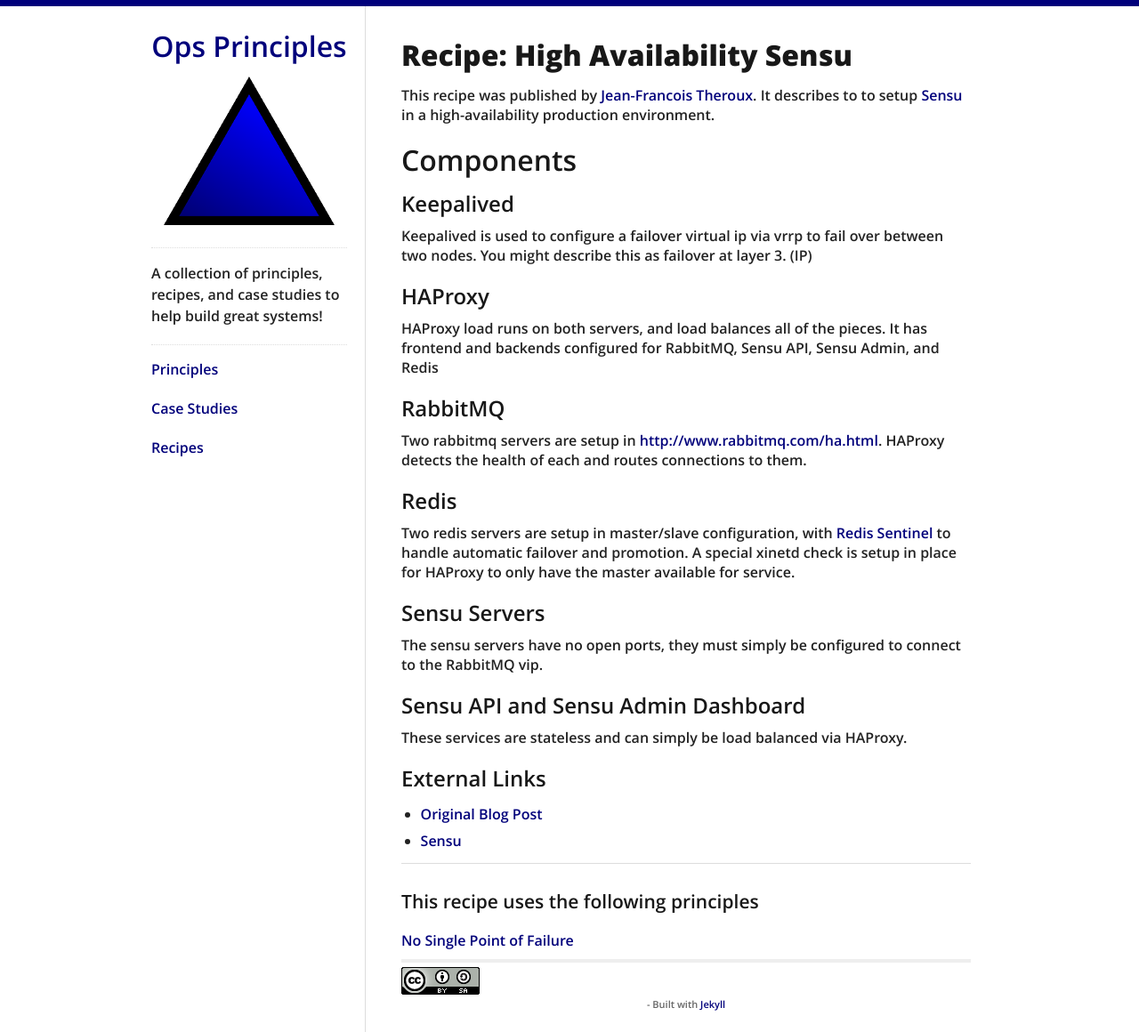
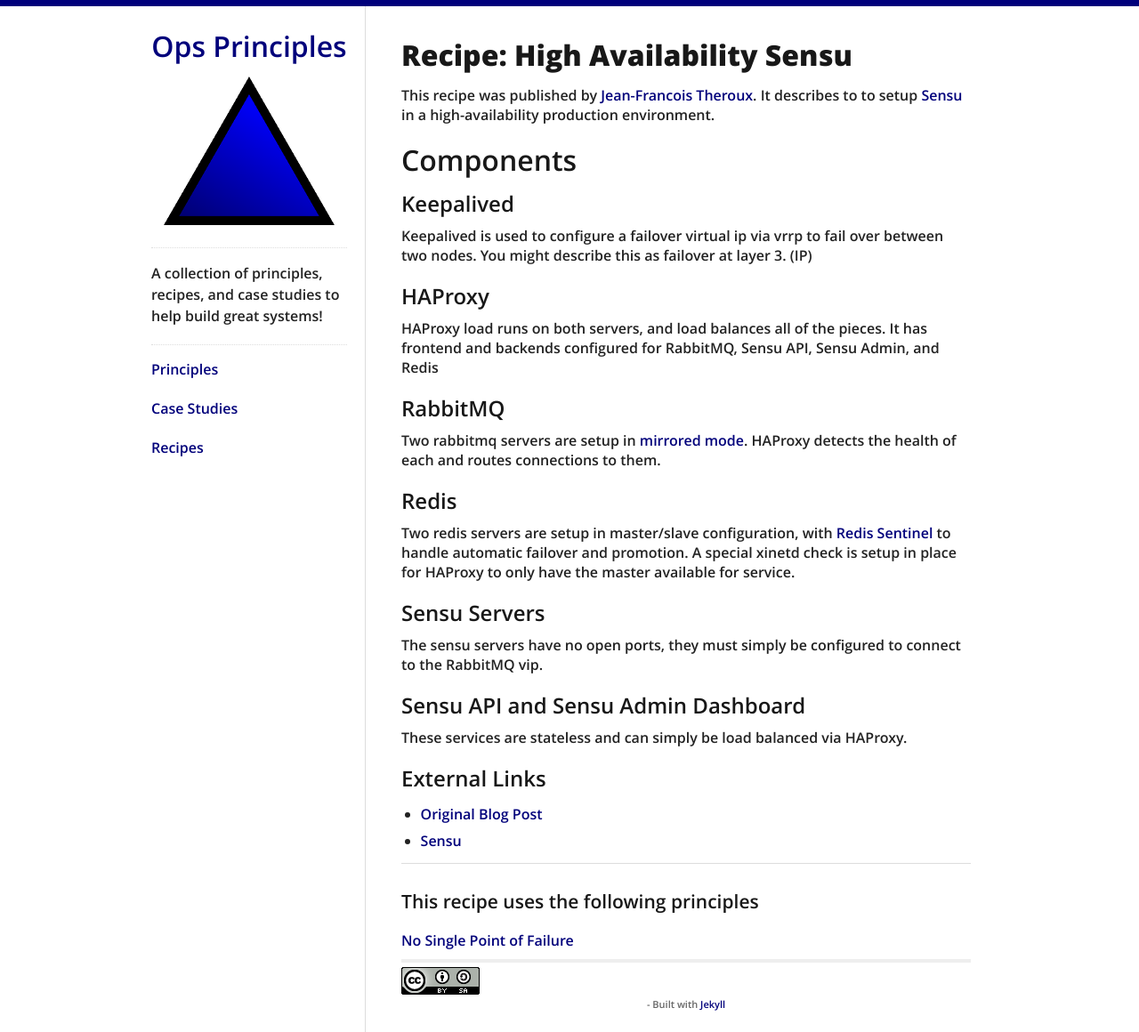
Before and after one commit to solarkennedy/ops-principles, a Jekyll site: the page built from _posts/2000-01-03-high_availability_sensu.markdown, in a window 1280 px wide. Shown: the whole page at 89% size. Built offline with Jekyll 4.4.1, drawn with Linux system fonts in a browser that asks for light colours.

```diff
--- a/_posts/2000-01-03-high_availability_sensu.markdown
+++ b/_posts/2000-01-03-high_availability_sensu.markdown
@@ -22,7 +22,7 @@
 frontend and backends configured for RabbitMQ, Sensu API, Sensu Admin, and Redis
 
 ## RabbitMQ
-Two rabbitmq servers are setup in [http://www.rabbitmq.com/ha.html](mirrored mode).
+Two rabbitmq servers are setup in [mirrored mode](http://www.rabbitmq.com/ha.html).
 HAProxy detects the health of each and routes connections to them.
 
 ## Redis
```
